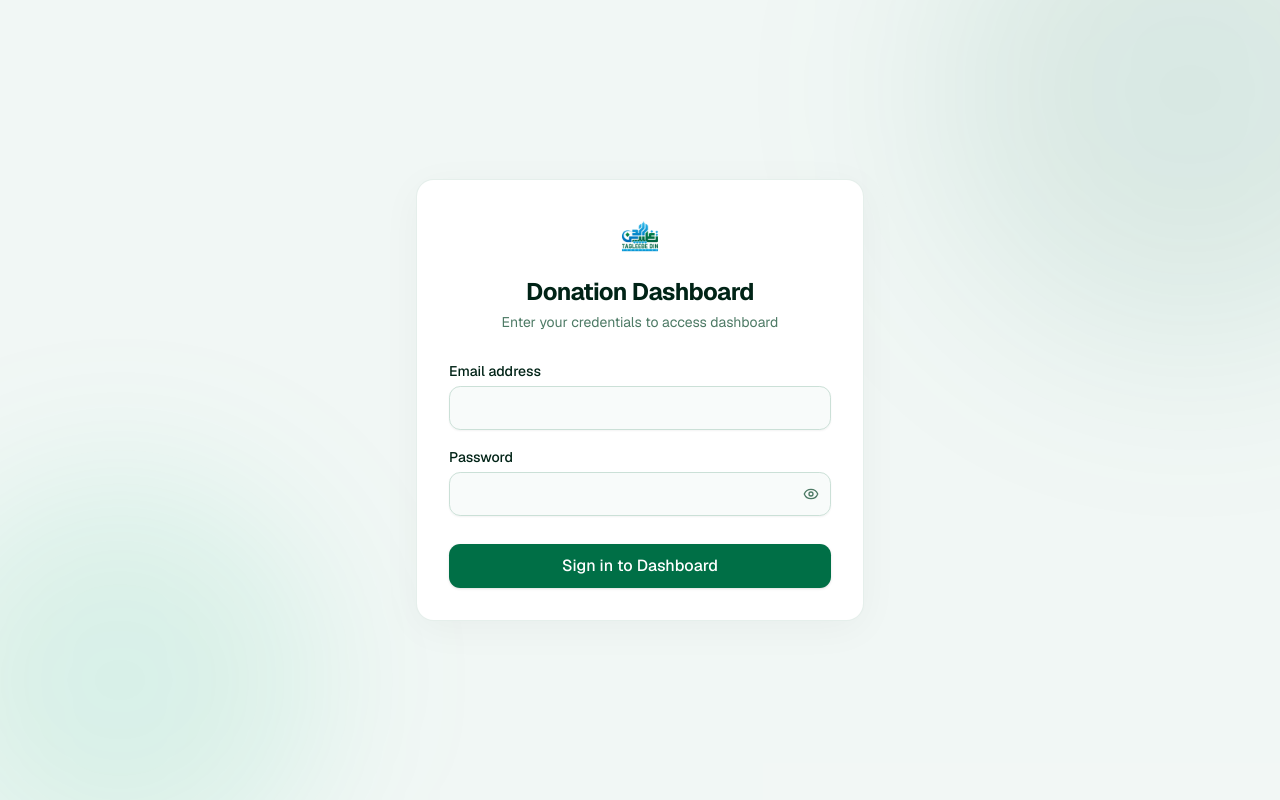
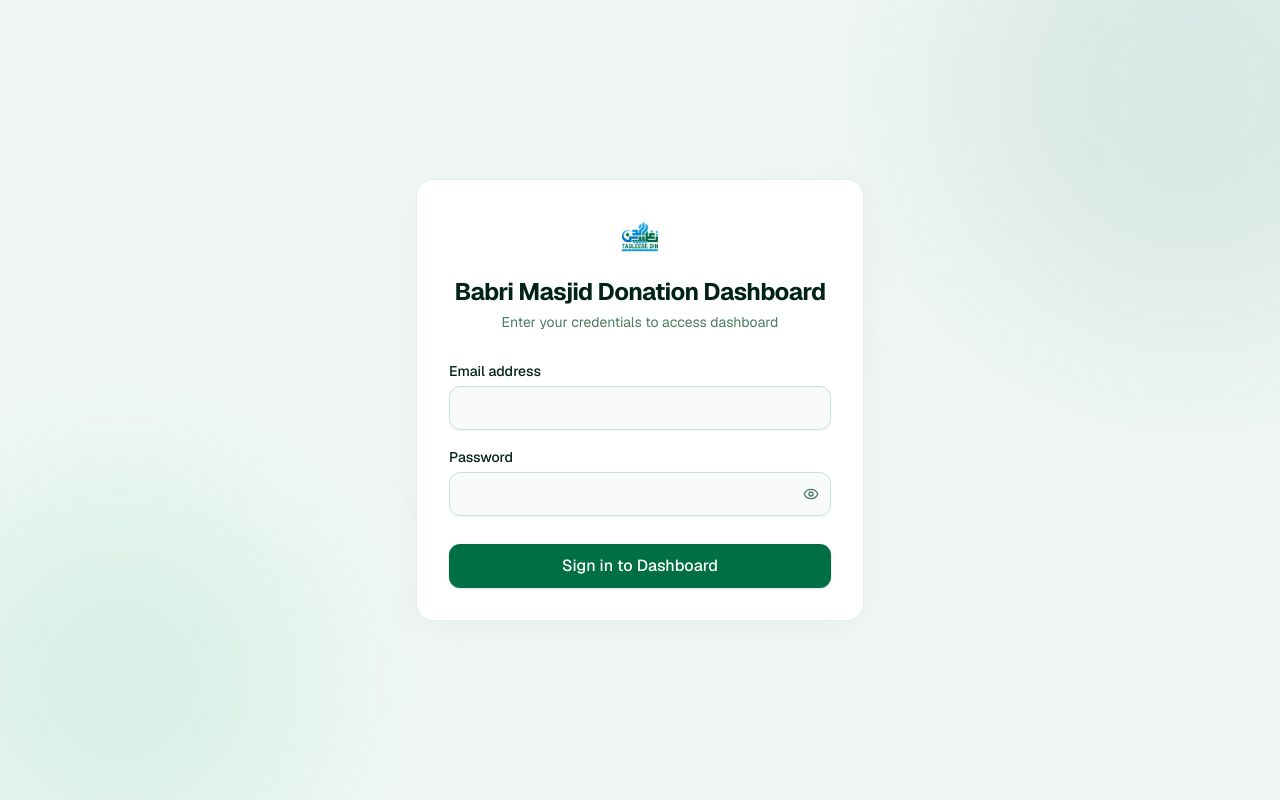
Before and after one commit to arif-wpdev/babri-donation-dashboard, a Next.js app: page /login in a window 1280 px wide. Built offline with nearby package versions, Linux system fonts and the light colour scheme; no server answers.

Commit message:
chore: rename to Babri Masjid Donation Dashboard

```diff
--- a/package.json
+++ b/package.json
@@ -1,5 +1,5 @@
 {
-  "name": "donation-dashboard",
+  "name": "babri-donation-dashboard",
   "version": "0.1.0",
   "private": true,
   "scripts": {
--- a/scripts/create-org.ts
+++ b/scripts/create-org.ts
@@ -24,7 +24,7 @@ const ORG = {
   name: "Babri Masjid Dhaka",
   slug: "babri-masjid-dhaka",
   // Set this to the new deployment's WordPress site before running.
-  wcBaseUrl: "https://example.com",
+  wcBaseUrl: "https://babrimasjiddhaka.com",
   // Placeholders — must start with ck_ / cs_ to satisfy validation when edited.
   wcConsumerKey: "ck_REPLACE_IN_SETTINGS",
   wcConsumerSecret: "cs_REPLACE_IN_SETTINGS",
--- a/src/app/layout.tsx
+++ b/src/app/layout.tsx
@@ -19,18 +19,18 @@ const inter = Inter({
 
 export const metadata: Metadata = {
   title: {
-    template: "%s | Donation Dashboard",
-    default: "Donation Dashboard",
+    template: "%s | Babri Masjid Donation Dashboard",
+    default: "Babri Masjid Donation Dashboard",
   },
   description:
     "Multi-tenant donation analytics platform. Track funds, donors, and donations from WooCommerce in real time.",
   keywords: ["donations", "nonprofit", "WooCommerce", "analytics", "fundraising"],
-  authors: [{ name: "Donation Dashboard" }],
+  authors: [{ name: "Babri Masjid Donation Dashboard" }],
   robots: { index: false, follow: false }, // Private SaaS — no indexing
   appleWebApp: {
     capable: true,
     statusBarStyle: "default",
-    title: "Donation Dashboard",
+    title: "Babri Donation",
   },
 };
 
--- a/src/app/login/page.tsx
+++ b/src/app/login/page.tsx
@@ -38,7 +38,7 @@ export default async function LoginPage(props: { searchParams: Promise<{ callbac
               className="h-full object-contain"
             />
           </div>
-          <h1 className="text-2xl font-bold tracking-tight text-foreground">Donation Dashboard</h1>
+          <h1 className="text-2xl font-bold tracking-tight text-foreground">Babri Masjid Donation Dashboard</h1>
           <p className="text-sm text-muted-foreground mt-1">
             Enter your credentials to access dashboard
           </p>
--- a/src/app/manifest.ts
+++ b/src/app/manifest.ts
@@ -2,8 +2,8 @@ import { MetadataRoute } from 'next';
 
 export default function manifest(): MetadataRoute.Manifest {
   return {
-    name: 'Donation Dashboard',
-    short_name: 'Dashboard',
+    name: 'Babri Masjid Donation Dashboard',
+    short_name: 'Babri Donations',
     description: 'Analytics hub for TDF Donations',
     start_url: '/',
     display: 'standalone',
--- a/src/components/layout/app-sidebar.tsx
+++ b/src/components/layout/app-sidebar.tsx
@@ -93,9 +93,9 @@ export function AppSidebar({ userRole, ...props }: React.ComponentProps<typeof S
             <img src="/logo.png" alt="Logo" className="w-full h-full object-contain" onError={(e) => { e.currentTarget.style.display = 'none'; e.currentTarget.parentElement!.innerHTML = '<span class="text-xl font-bold font-serif italic text-primary">BD</span>'; }} />
           </div>
           <div className="flex flex-col gap-0.5 leading-none">
-            <span className="font-semibold text-lg">Donations</span>
+            <span className="font-semibold text-lg">Babri Masjid</span>
             <span className="text-xs text-sidebar-foreground/70">
-              Analytics
+              Donation Dashboard
             </span>
           </div>
         </div>
--- a/src/components/layout/header.tsx
+++ b/src/components/layout/header.tsx
@@ -26,17 +26,17 @@ export function Header({ user }: { user?: { name?: string | null, email?: string
   const pathname = usePathname();
   const pathSegments = pathname.split("/").filter(Boolean);
 
-  let title = pathSegments[pathSegments.length - 1] || "Donation Dashboard";
+  let title = pathSegments[pathSegments.length - 1] || "Babri Masjid Donation Dashboard";
 
   if (title === "dashboard") {
-    title = "Donation Dashboard";
+    title = "Babri Masjid Donation Dashboard";
   } else if (pathSegments[0] === "dashboard" && pathSegments[1] === "donors" && pathSegments.length === 3) {
     title = "Donor Profile";
   } else if (pathSegments[0] === "dashboard" && pathSegments[1] === "funds" && pathSegments.length === 3) {
     title = "Fund Details";
   }
 
-  let displayTitle = title === "Donation Dashboard" ? title : (title.charAt(0).toUpperCase() + title.slice(1));
+  let displayTitle = title === "Babri Masjid Donation Dashboard" ? title : (title.charAt(0).toUpperCase() + title.slice(1));
 
   if (title === "funds") displayTitle = "Funds Overview";
   else if (title === "donors") displayTitle = "Donor Directory";
--- a/src/components/pwa/install-prompt.tsx
+++ b/src/components/pwa/install-prompt.tsx
@@ -93,7 +93,7 @@ export function InstallPrompt() {
         </div>
 
         <div className="flex-1 text-center sm:text-left pr-6 sm:pr-0">
-          <h3 className="font-semibold text-foreground text-sm">Install Dashboard</h3>
+          <h3 className="font-semibold text-foreground text-sm">Install Babri Donations</h3>
           <p className="text-xs text-muted-foreground mt-0.5">Add to your home screen for quick and easy access.</p>
         </div>
 
```
